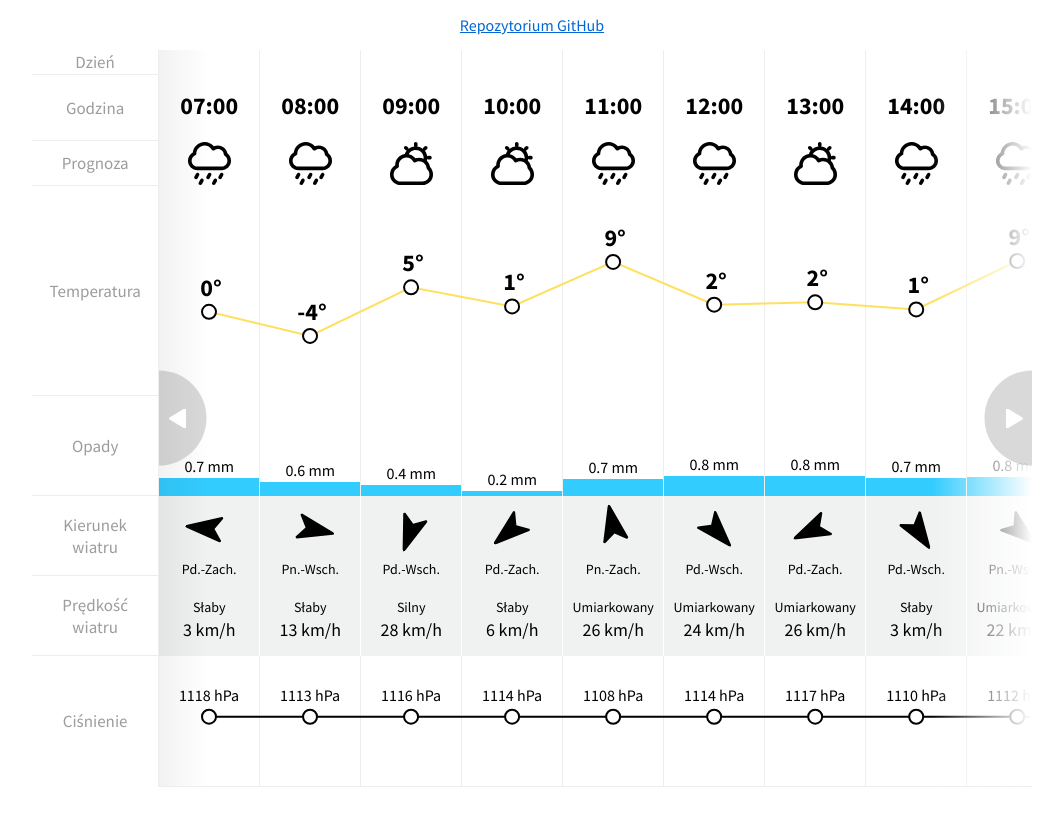
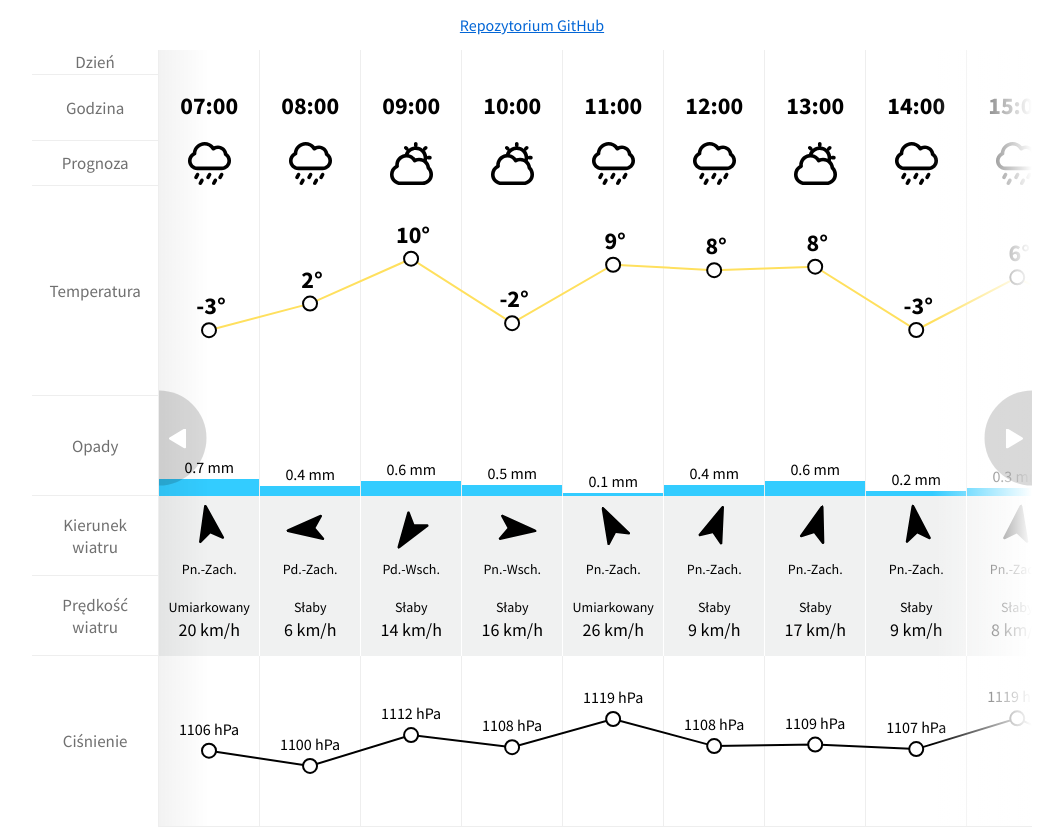
Before and after one commit to adamlewkowicz/weather-widget, a React (Create React App) app: page / in a window 1280 px wide. Shown: the whole page, without its empty margins (108-1171 px from the left). Before the commit the page ends 800 px from the top, so only its background shows below. Built offline with nearby package versions, Linux system fonts and the light colour scheme.

Commit message:
refactor pressure chart

```diff
--- a/src/common/consts.ts
+++ b/src/common/consts.ts
@@ -1,2 +1,4 @@
 
 export const WEATHER_COLUMN_WIDTH = 101;
+
+export const HPA_MIN_VALUE = 1100;
--- a/src/common/data.ts
+++ b/src/common/data.ts
@@ -1,15 +1,16 @@
 import { Weather } from '../types';
 import { randomBetweenRange, getRandomItem } from './utils';
+import { HPA_MIN_VALUE } from './consts';
 
 export const weatherData = Array
   .from({ length: 32 })
   .map((_, index): Weather => ({
     id: index,
     hour: (index + 7) % 24,
-    hPaPressure: randomBetweenRange(1108, 1120),
     rainfallQuantity: randomBetweenRange(0.1, 0.8),
     windDirection: randomBetweenRange(0, 340),
     windVelocity: randomBetweenRange(1, 29),
     temperature: randomBetweenRange(-4, 10),
+    hPaPressure: randomBetweenRange(HPA_MIN_VALUE, 1120),
     state: getRandomItem(['cloudy', 'rainy', 'sunny'])
   }));
--- a/src/common/utils.ts
+++ b/src/common/utils.ts
@@ -1,3 +1,4 @@
+import { HPA_MIN_VALUE } from './consts';
 
 export const getDirectionTitle = (degrees: number): string => {
   const NORTH = 0;
@@ -22,8 +23,7 @@ export const getDirectionTitle = (degrees: number): string => {
 export const getWindVelocityTitle = (velocity: number): string => {
   const title =
     velocity < 18 ? 'Słaby' :
-    velocity < 27 ? 'Umiarkowany' :
-    'Silny';
+    velocity < 27 ? 'Umiarkowany' : 'Silny';
 
   return title;
 }
@@ -34,6 +34,8 @@ export const randomBetweenRange = (min: number, max: number) => Math.random() *
 
 export const getFixedLocale = (value: number, places: number) => Number(value.toFixed(places)).toLocaleString();
 
+export const getPressureText = (value: number) => `${(value + HPA_MIN_VALUE).toFixed(0)} hPa`;
+
 export const getRandomItem = <T>(items: T[]): T => {
   const randomIndex = Math.floor(randomBetweenRange(0, items.length - 1));
   return items[randomIndex];
--- a/src/components/LineChart.tsx
+++ b/src/components/LineChart.tsx
@@ -2,6 +2,7 @@ import React, { ReactNode } from 'react';
 import {
   LineChart as NativeLineChart,
   Line,
+  XAxis,
 } from 'recharts';
 import { LineChartPoint } from './LineChartPoint';
 import styled from 'styled-components';
@@ -16,9 +17,7 @@ interface LineChartProps {
 }
 
 export const LineChart = (props: LineChartProps) => {
-  const normalizedData = props.data.map(record => ({
-    [DATA_KEY]: record
-  }));
+  const normalizedData = props.data.map(value => ({ value }));
 
   return (
     <StyledLineChart
@@ -29,7 +28,7 @@ export const LineChart = (props: LineChartProps) => {
       <Line
         label={props.renderLabel}
         type="linear"
-        dataKey={DATA_KEY}
+        dataKey="value"
         stroke={props.lineColor}
         strokeWidth={2}
         dot={LineChartPoint}
@@ -55,5 +54,3 @@ const StyledLineChart = styled(NativeLineChart).attrs(() => ({
     #EEEEEE ${WEATHER_COLUMN_WIDTH}px
   );
 `
-
-const DATA_KEY = 'pv';
--- a/src/components/PressureChart.tsx
+++ b/src/components/PressureChart.tsx
@@ -1,18 +1,23 @@
 import React from 'react';
 import { LineChart } from './LineChart';
 import { PressureLabel } from './PressureLabel';
+import { HPA_MIN_VALUE } from '../common/consts';
 
 interface PressureChartProps {
   data: number[]
   width: number
 }
 
-export const PressureChart = (props: PressureChartProps) =>  (
+export const PressureChart = (props: PressureChartProps) => {
+  const normalizedPressureData = props.data.map(value => value - HPA_MIN_VALUE);
+
+  return (
     <LineChart
       width={props.width}
-    data={props.data}
+      data={normalizedPressureData}
       renderLabel={PressureLabel}
       lineColor="#000"
-    height={70}
+      height={110}
     />
   );
+}
--- a/src/components/PressureLabel.tsx
+++ b/src/components/PressureLabel.tsx
@@ -1,4 +1,5 @@
 import React from 'react';
+import { getPressureText } from '../common/utils';
 
 interface PressureLabelProps {
   x: number
@@ -12,8 +13,9 @@ export const PressureLabel = (props: PressureLabelProps) => (
     y={props.y}
     dy={-16}
     fontSize={16}
+    fontWeight="SemiBold"
     textAnchor="middle"
   >
-    {props.value.toFixed(0)} hPa
+    {getPressureText(props.value)}
   </text>
 );
--- a/src/components/Title.tsx
+++ b/src/components/Title.tsx
@@ -30,7 +30,7 @@ const Container = styled.li<{
 `
 
 const Text = styled.span`
-  color: #9C9C9C;
+  color: #707070;
   font-size: 17px;
   text-align: center;
 `
--- a/src/components/WeatherWidget.tsx
+++ b/src/components/WeatherWidget.tsx
@@ -32,7 +32,7 @@ export const WeatherWidget = React.memo((props: WeatherWidgetProps) => {
         <Title height={100}>Opady</Title>
         <Title height={80}>Kierunek wiatru</Title>
         <Title height={80}>Prędkość wiatru</Title>
-        <Title height={130}>Ciśnienie</Title>
+        <Title height={170}>Ciśnienie</Title>
       </Titles>
       <Scene>
         <WeatherRow
```
Lines whose indentation alone changed are shown as unchanged.
